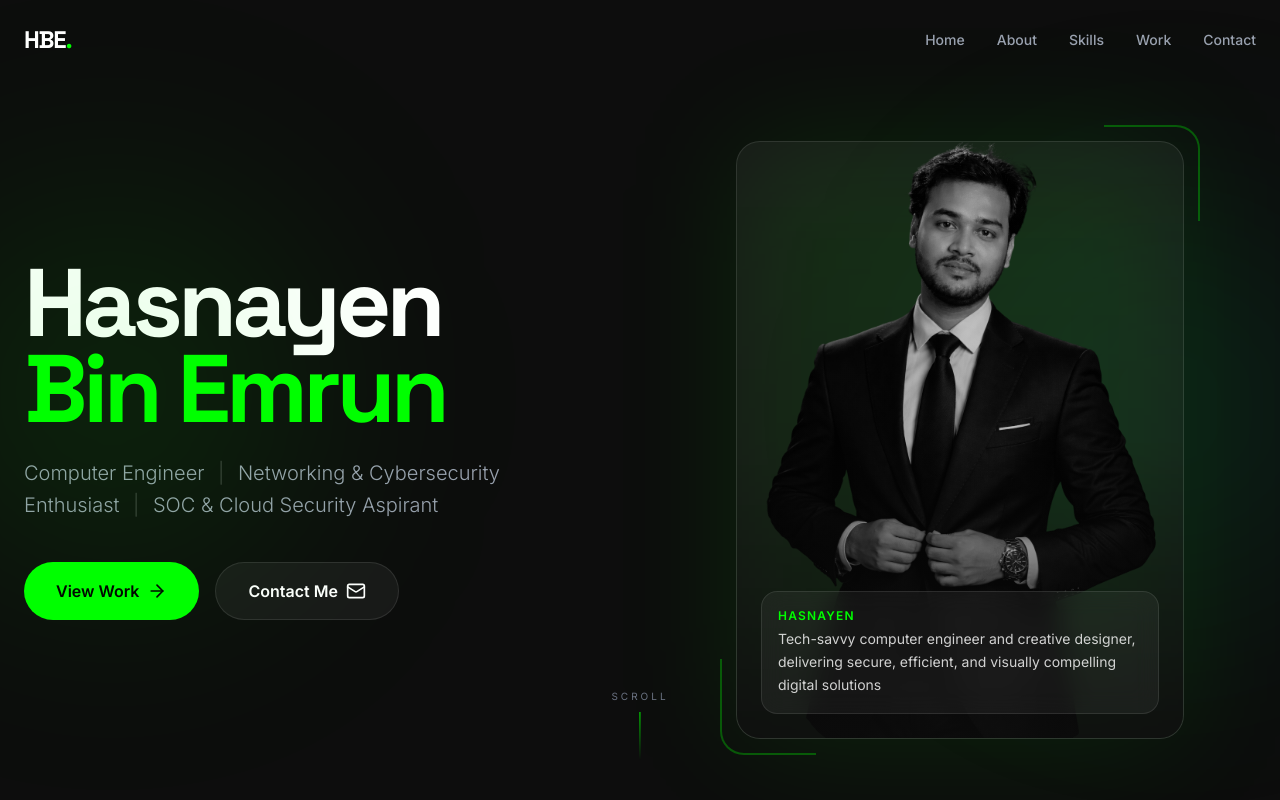
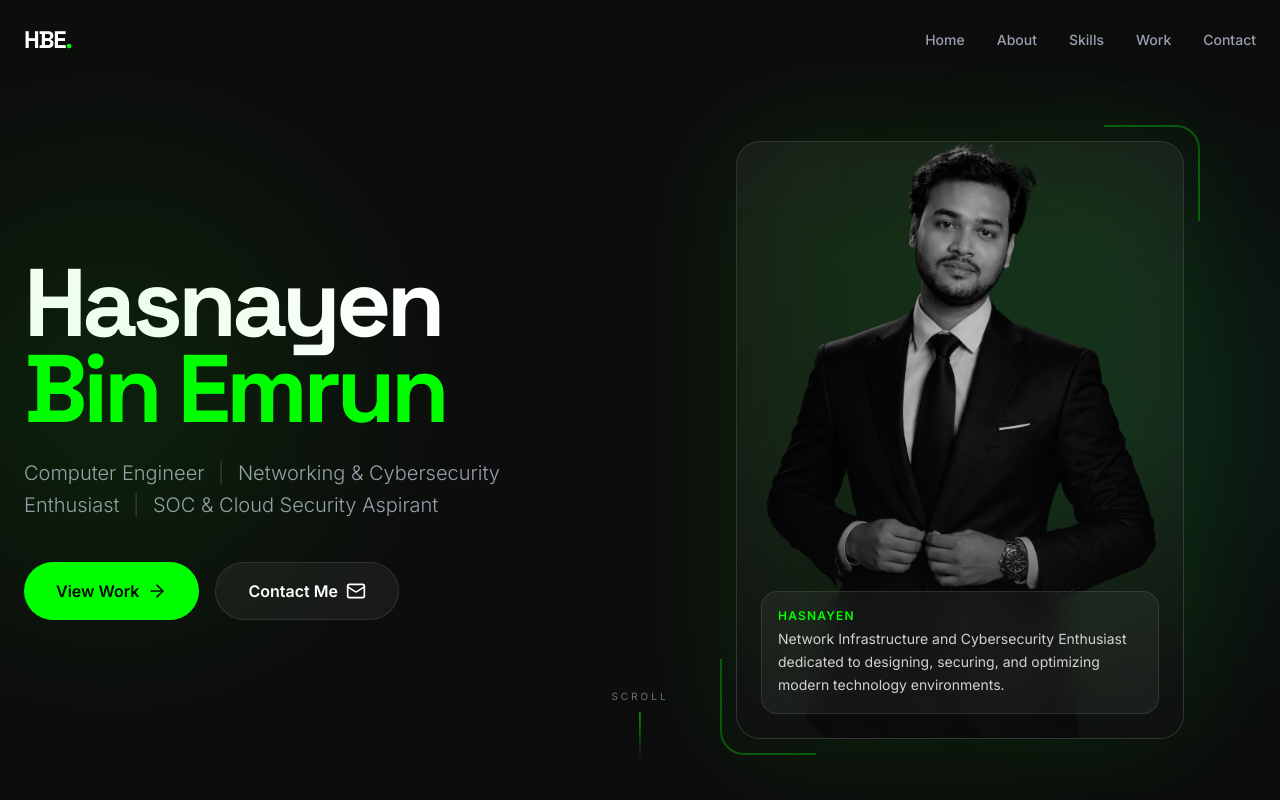
Before and after one commit to Hmanipulative9/Portfolio, a React (Vite) app: page / in a window 1280 px wide. Shown: the top 800 px of the page. Built offline with nearby package versions, Linux system fonts and the light colour scheme.

Commit message:
Update profile overlay description in Hero section

```diff
--- a/src/components/Hero.tsx
+++ b/src/components/Hero.tsx
@@ -63,7 +63,7 @@ export default function Hero() {
 
             <div className="absolute bottom-6 left-6 right-6 p-4 glass rounded-2xl">
               <p className="text-xs text-accent font-bold tracking-widest uppercase mb-1">Hasnayen</p>
-              <p className="text-sm text-white/80 leading-relaxed">Tech-savvy computer engineer and creative designer, delivering secure, efficient, and visually compelling digital solutions</p>
+              <p className="text-sm text-white/80 leading-relaxed">Network Infrastructure and Cybersecurity Enthusiast dedicated to designing, securing, and optimizing modern technology environments.</p>
             </div>
           </div>
 
```
